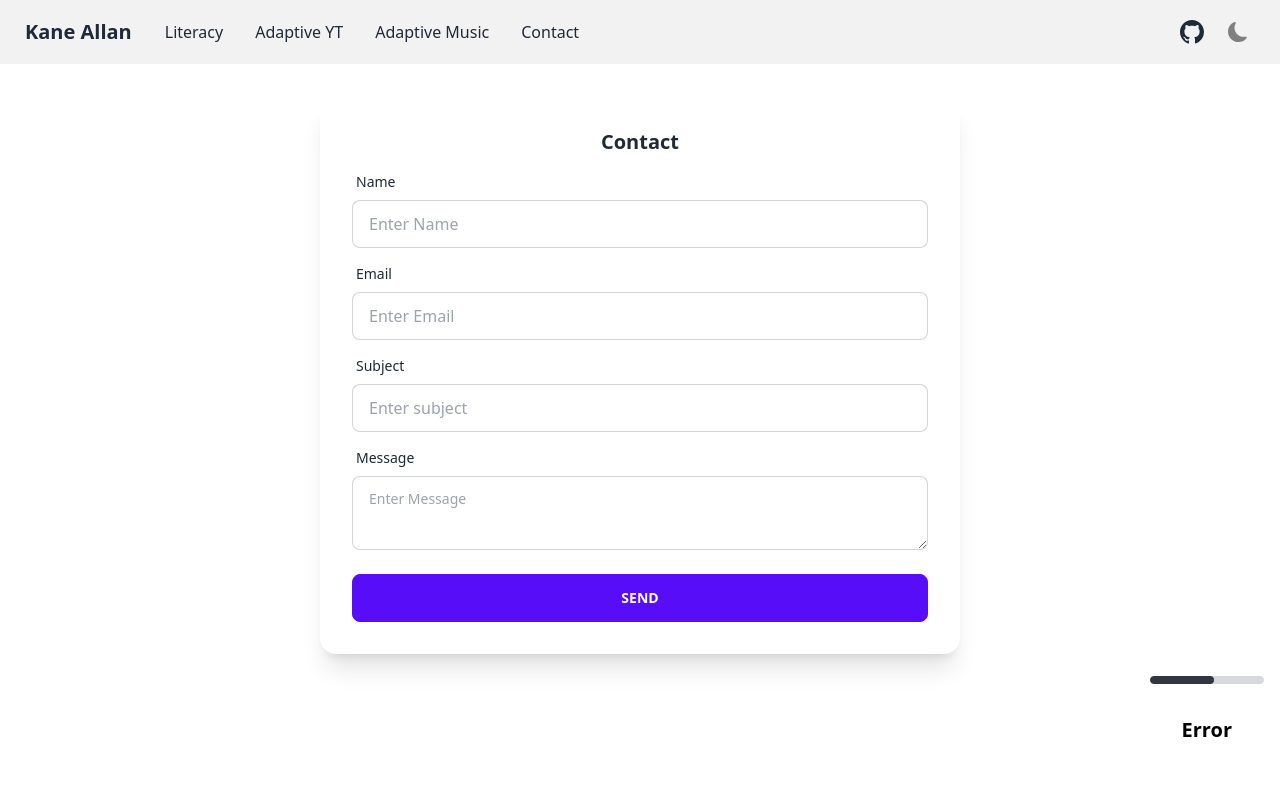
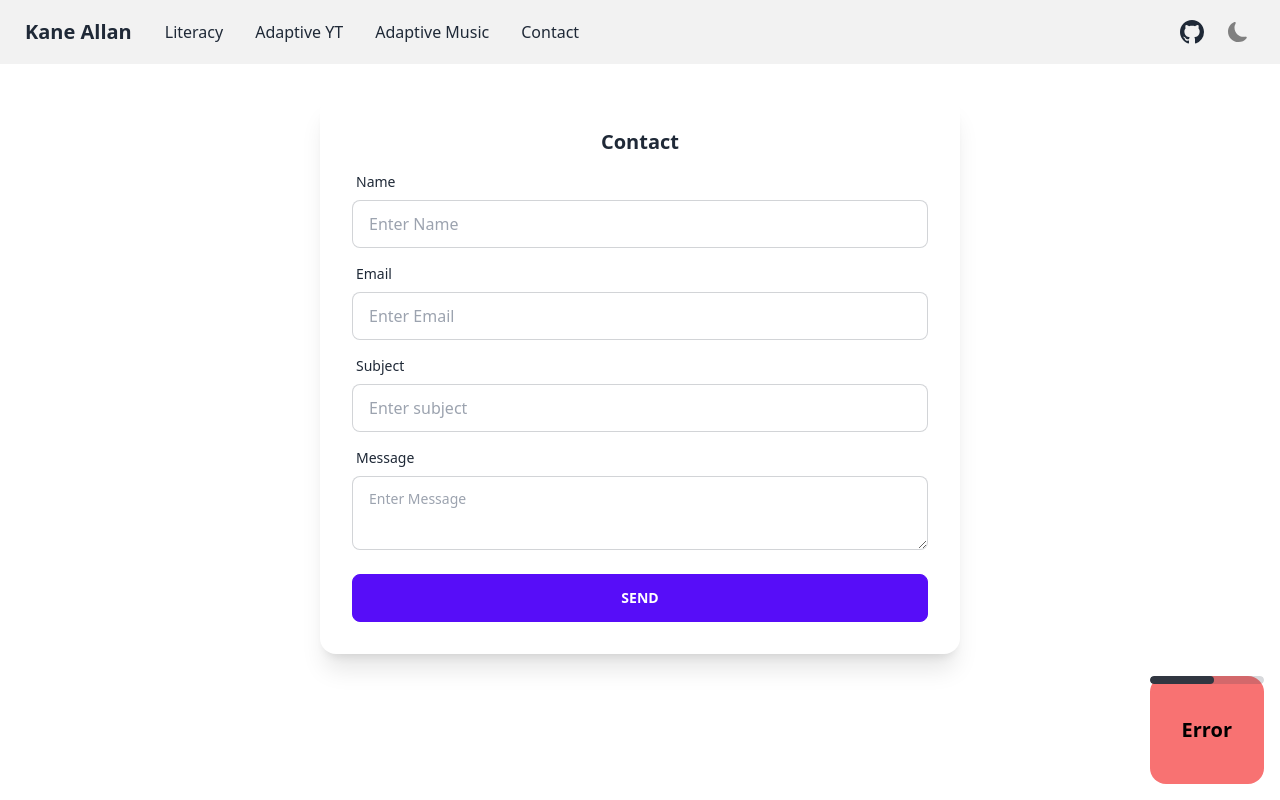
Before and after one commit to Enakers/portfolio, a Next.js app: page /contact in a window 1280 px wide. Both pictures are taken after typing "Sample", "name@example.com", "Sample", "Sample" into the empty fields and a click on the button "SEND". Built offline with nearby package versions, Linux system fonts and the light colour scheme; no server answers.

Commit message:
fix: contact form templateId & toast bg colours

```diff
--- a/src/components/Toast.tsx
+++ b/src/components/Toast.tsx
@@ -3,7 +3,7 @@ import {useCallback} from "react";
 interface Props {
   title: string;
   body?: string;
-  type: "success" | "error" | "warning" | "info";
+  type: "bg-success" | "bg-error" | "bg-warning" | "bg-info";
 }
 
 const Toast = ({title, type, body}: Props) => {
@@ -19,7 +19,7 @@ const Toast = ({title, type, body}: Props) => {
   }, []);
 
   return (
-    <div className={`card bg-${type} z-50`}>
+    <div className={`card ${type} z-50`}>
       <progress className="progress" value="0" max="100" ref={progress} />
       <div className="card-body">
         <h2 className="card-title text-black">{title}</h2>
--- a/src/pages/contact.tsx
+++ b/src/pages/contact.tsx
@@ -37,7 +37,7 @@ const Contact = () => {
     try {
       const result = await emailjs.send(
         process.env.NEXT_PUBLIC_EMAILJS_SERVICE_ID!,
-        // process.env.NEXT_PUBLIC_EMAILJS_TEMPLATE_ID!,
+        process.env.NEXT_PUBLIC_EMAILJS_TEMPLATE_ID!,
         // @ts-ignore
         values,
         process.env.NEXT_PUBLIC_EMAILJS_PUBLIC_KEY!
@@ -143,9 +143,9 @@ const Contact = () => {
       </div>
 
       <div className="absolute bottom-4 right-4">
-        {toastError && <Toast title="Error" type="error" body={toastError} />}
+        {toastError && <Toast title="Error" type="bg-error" body={toastError} />}
 
-        {toastSuccess && <Toast title="Email sent successfully" type="success" />}
+        {toastSuccess && <Toast title="Email sent successfully" type="bg-success" />}
       </div>
     </>
   );
```
